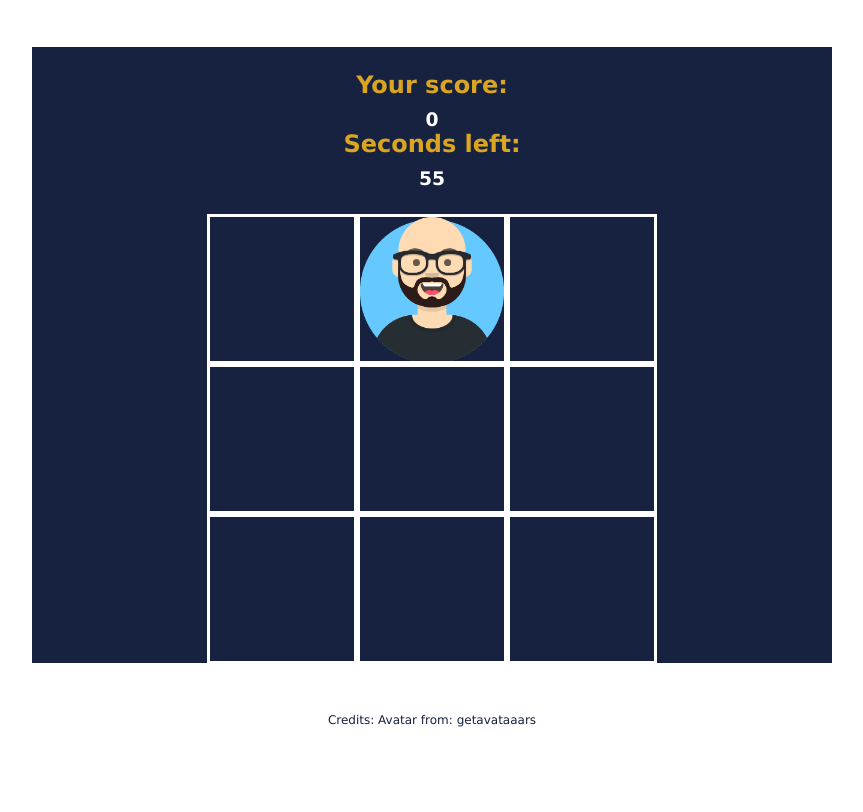
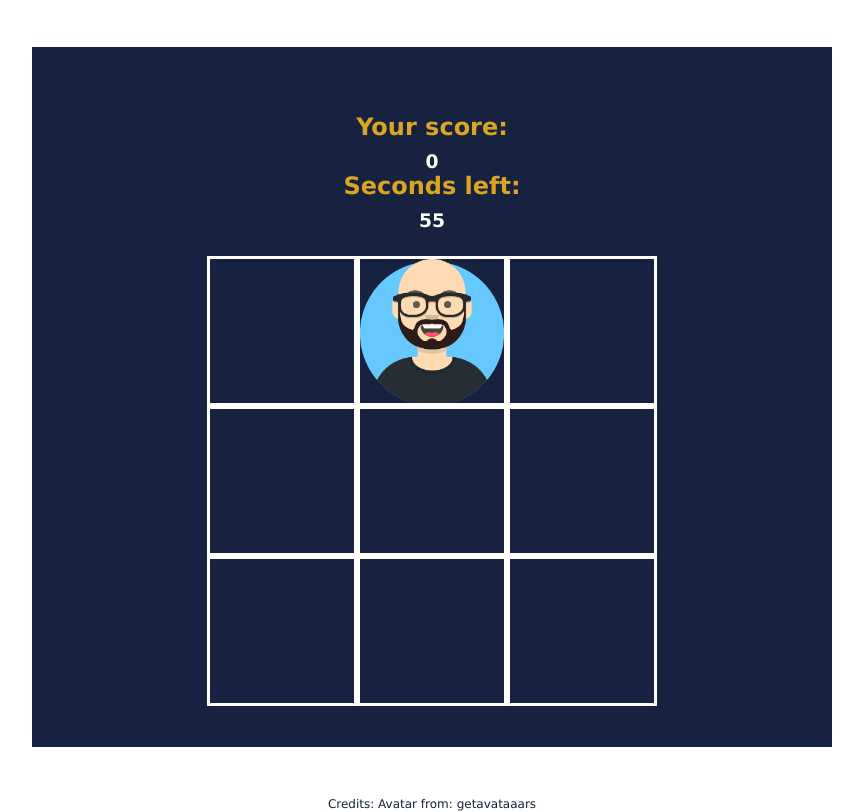
Before and after one commit to buildingadev/catch-candidate, a plain HTML site: page index.html in a window 1280 px wide. Shown: the part 103-915 px from the top of the page, without its empty margins (208-1071 px from the left). Before the commit the page ends 831 px from the top, so only its background shows below. Drawn offline with Linux system fonts and the light colour scheme.

Commit message:
fixed container height

```diff
--- a/style.css
+++ b/style.css
@@ -33,8 +33,7 @@ body{
     align-items: center;
     justify-content: center;
     max-width: 800px;
-    max-height: 800px;
-    height: 77vh;
+    height: 700px;
     background-color: #172241;
     margin: 50px auto;
 }
```
